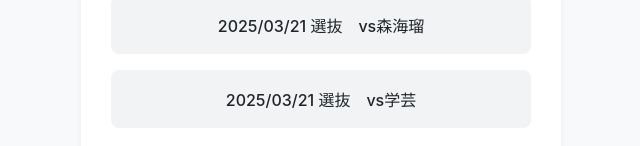
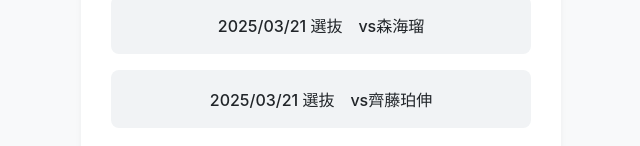
Before and after one commit to congos1124/karate, a plain HTML site: page index.html in a window 1280 px wide. Shown: the part 486-632 px from the top of the page, without its empty margins (319-959 px from the left). Drawn offline with Linux system fonts and the light colour scheme.

Commit message:
Update index.html

```diff
--- a/index.html
+++ b/index.html
@@ -95,7 +95,7 @@
                 <a href="https://youtu.be/t4Mtntql5Gw?t=523m30s/" target="_blank" rel="noopener">2025/03/21 選抜　vs森海瑠</a>
             </li>
             <li class="link-item">
-                <a href="https://youtu.be/t4Mtntql5Gw?t=523m30s/" target="_blank" rel="noopener">2025/03/21 選抜　vs学芸</a>
+                <a href="https://youtu.be/BOjg0H2NlmI?t=411m50s" target="_blank" rel="noopener">2025/03/21 選抜　vs齊藤珀伸</a>
             </li>
             </ul>
     </div>
```
